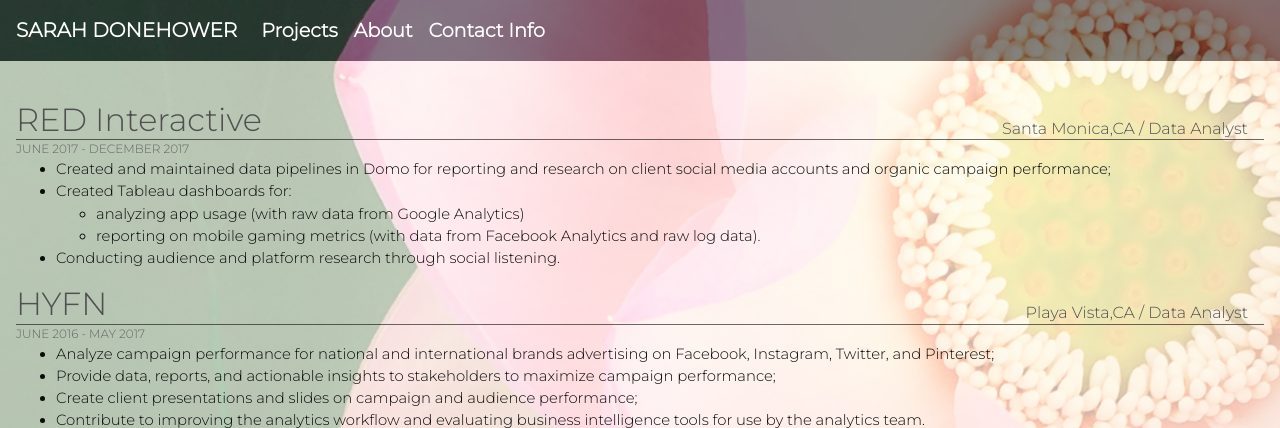
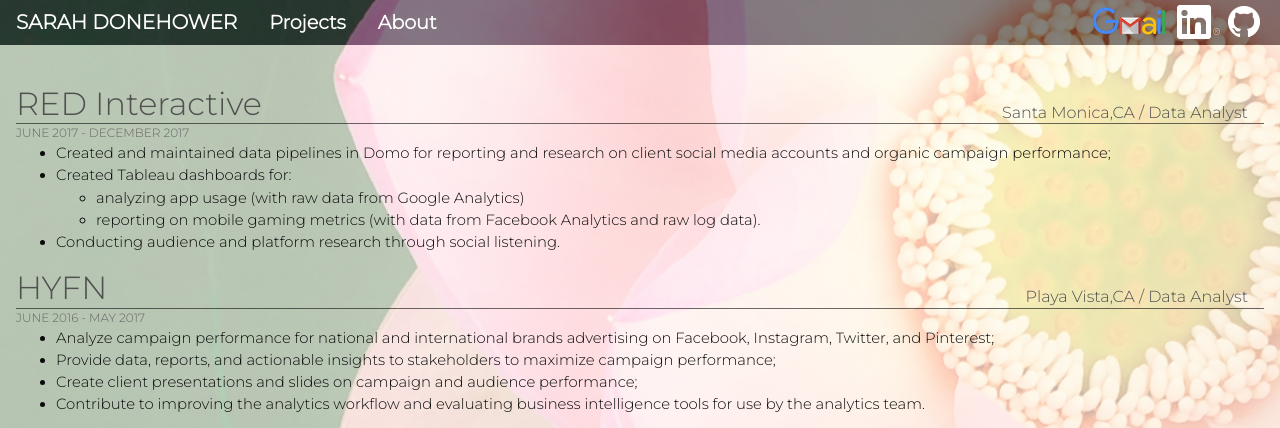
Before and after one commit to donehower/skd_site, a Flask app: page / in a window 1280 px wide. Shown: the top 428 px of the page. Run offline with Flask 2, Linux system fonts and the light colour scheme; some libraries are stand-ins or nearby versions.

Commit message:
Added contact links to navbar

```diff
--- a/skd_site/templates/base.html
+++ b/skd_site/templates/base.html
@@ -26,18 +26,23 @@
   </head>
 
   <body>
-    <nav class="navbar sticky-top navbar-expand-lg navbar-dark" id="nav_bar_bg">
+    <nav class="navbar sticky-top navbar-expand-lg navbar-dark py-0" id="nav_bar_bg">
       <a class="navbar-brand font-weight-bold" href="{{ url_for('core.about') }}">SARAH DONEHOWER</a>
       <button class="navbar-toggler" type="button" data-toggle="collapse" data-target="#navbarSupportedContent" aria-controls="navbarSupportedContent" aria-expanded="false" aria-label="Toggle navigation">
         <span class="navbar-toggler-icon"></span>
       </button>
 
       <div class="collapse navbar-collapse" id="navbarSupportedContent">
-      <div class="navbar-nav mr-auto ">
-          <a class="nav-link text-white font-weight-bold" href="{{ url_for('core.projects') }}">Projects</a>
-          <a class="nav-link text-white font-weight-bold" href="{{ url_for('core.about') }}">About</a>
-          <a class="nav-link text-white font-weight-bold" href="{{ url_for('core.contact_info') }}">Contact Info</a>
-      </div>
+          <div ><a class="nav-link text-white font-weight-bold" href="{{ url_for('core.projects') }}">Projects</a></div>
+          <div class="flex-grow-1"><a class="nav-link text-white font-weight-bold" href="{{ url_for('core.about') }}">About</a></div>
+          <!-- <a class="nav-link text-white font-weight-bold" href="{{ url_for('core.contact_info') }}">Contact Info</a> -->
+          <a class="nav-link text-white font-weight-bold text-right p-1" href="mailto:sarahdonehower@gmail.com">
+            <img src="/static/images/gmail_logo_v3.png" alt=""></a>
+          <a class="nav-link text-white font-weight-bold text-right p-1" href="https://linkedin.com/in/sarahdonehower">
+            <img src="/static/images/In-White-34px-R.png" alt=""></a>
+          <a class="nav-link text-white font-weight-bold text-right p-1" href="https://github.com/donehower">
+            <img src="/static/images/GitHub-Mark-Light-32px.png" alt=""></a>
+
       </div>
 
     </nav>
```
